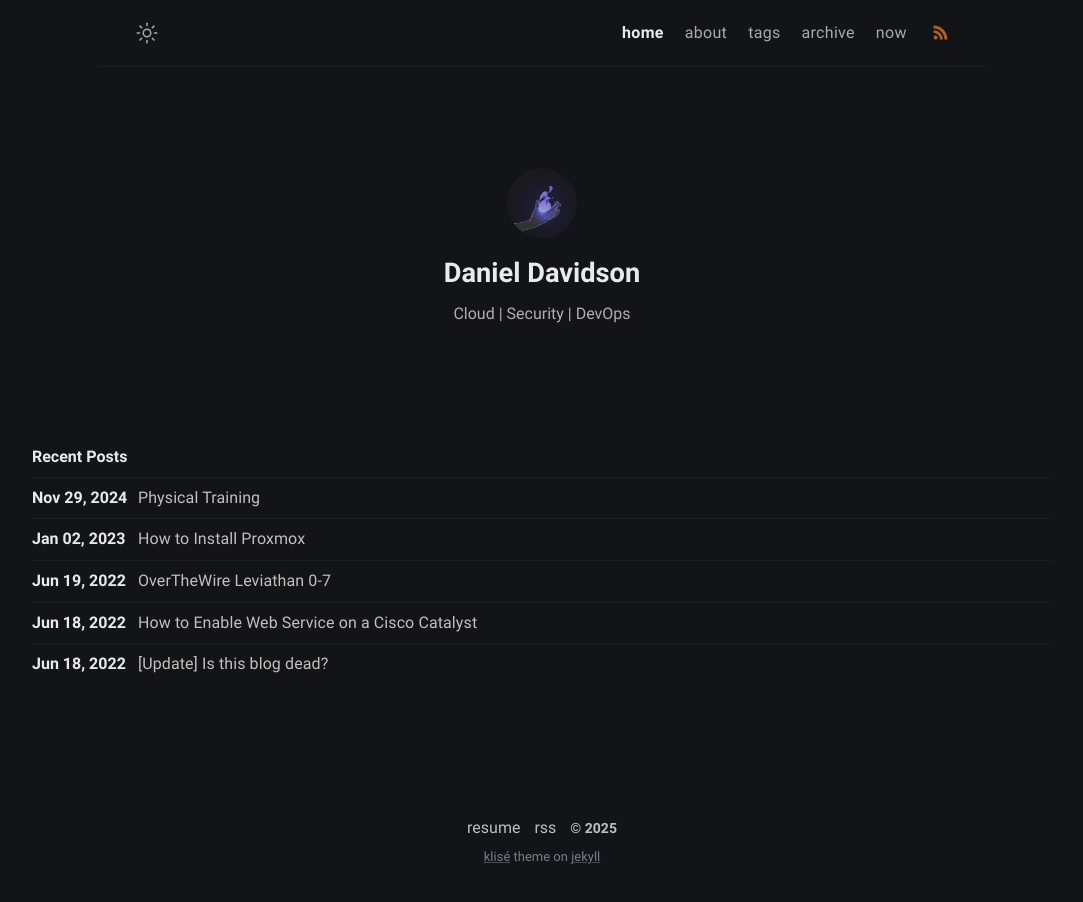
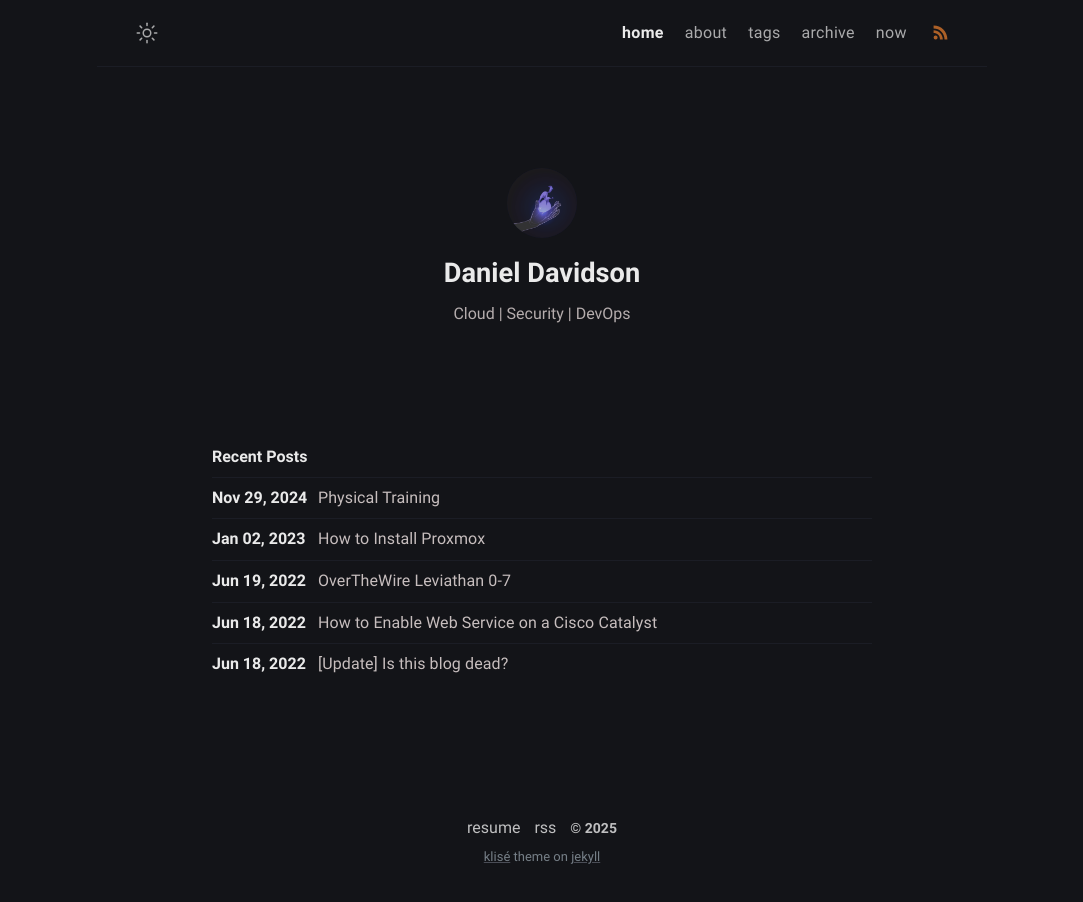
Before and after one commit to dadavidson/dadavidson-blog, a Jekyll site: the page built from index.md, in a window 1280 px wide. Shown: the whole page, without its empty margins (98-1181 px from the left). Built offline with Jekyll 4.4.1, drawn with Linux system fonts in a browser that asks for light colours.

Commit message:
Update main.scss

```diff
--- a/_sass/main.scss
+++ b/_sass/main.scss
@@ -36,7 +36,7 @@ $dark-gray: #767f87;
 
 // Width of the content area
 $wide-size: 890px;
-$narrow-size: 1080px;
+$narrow-size: 720px;
 
 // Padding unit
 $spacing-full: 30px;
```
